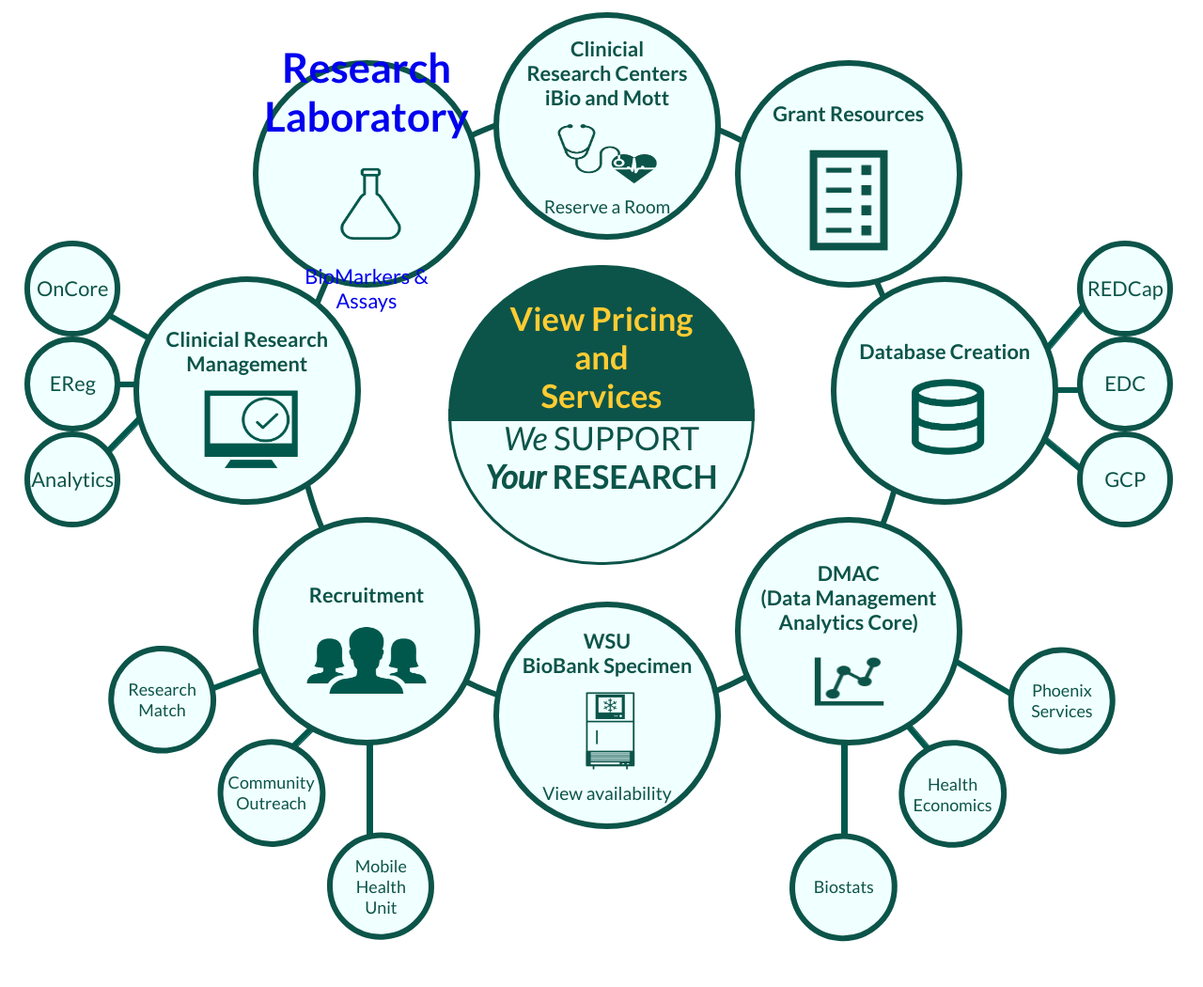
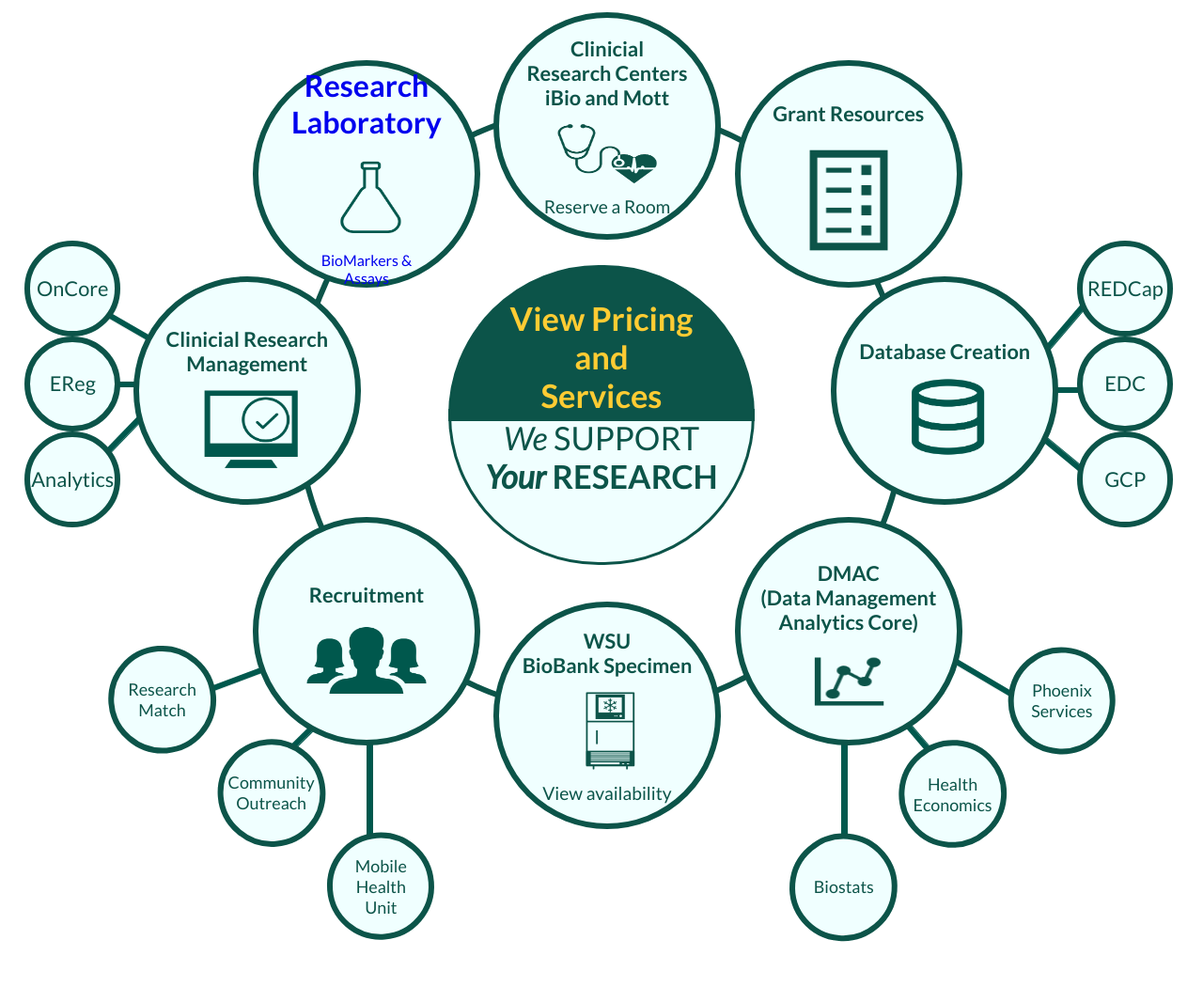
Before and after one commit to jss37/CRSC-WheelV2, a plain HTML site: page index.html in a window 1280 px wide. Shown: the whole page at 94% size. Drawn offline with Linux system fonts and the light colour scheme.

Commit message:
Update index.html

```diff
--- a/index.html
+++ b/index.html
@@ -100,7 +100,7 @@
             position: absolute;
             background-color: azure;
             color: #0C5449;
-            font-size: 1.7vw;
+            /* font-size: 1.7vw; */
             text-align: center;
             transition: .5s background-color;
 
```
